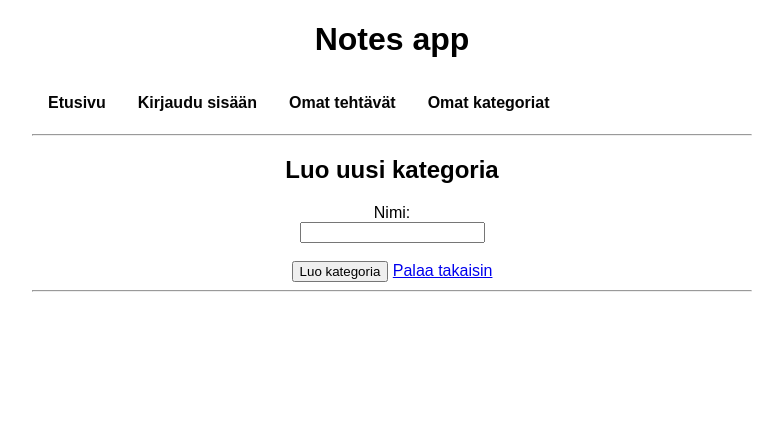
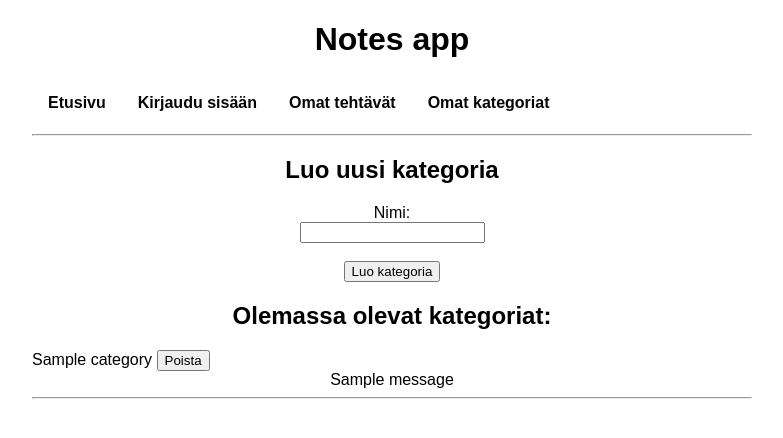
Before and after one commit to veeranniina/tsoha-teht-v-sovellus, a Flask app: template templates/categories.html in a window 1280 px wide. Shown: the top 438 px of the page, without its empty margins (248-1031 px from the left). Run offline with Flask 3, Linux system fonts and the light colour scheme; the template is opened without the code that fills it: most values are stand-ins (such as "Sample title", 1, 10 or a date in 2020); one stand-in notice (Sample message) is shown.

Commit message:
added opportunity to delete category

```diff
--- a/templates/categories.html
+++ b/templates/categories.html
@@ -3,13 +3,39 @@
 
 <h2>Luo uusi kategoria</h2>
 
-<form action="/categories" method="POST"></form>
+<form action="/categories" method="POST">
     <label for="name">Nimi:</label><br>
     <input type="text" id="name" name="name" required><br><br>
 
     <input type="submit" value="Luo kategoria">
 </form>
 
-<a href="/">Palaa takaisin</a>
+
+{% if categories %}
+<h2>Olemassa olevat kategoriat:</h2>
+<div class="category-container">
+    <ul class="category-list">
+        {% for category in categories %}
+        <li>
+            {{ category.name }}
+            <form action="{{ url_for('delete_category_route', category_id=category.id) }}" method="POST" style="display: inline;">
+                <input type="submit" value="Poista">
+            </form>
+        </li>
+        {% endfor %}
+    </ul>
+</div>
+
+{% with messages = get_flashed_messages() %}
+    {% if messages %}
+        {% for message in messages %}
+            <div class="flash-message">{{ message }}</div>
+        {% endfor %}
+    {% endif %}
+{% endwith %}
+
+{% else %}
+<p>Ei vielä luotuja kategorioita.</p>
+{% endif %}
 
 {% endblock %}
```
